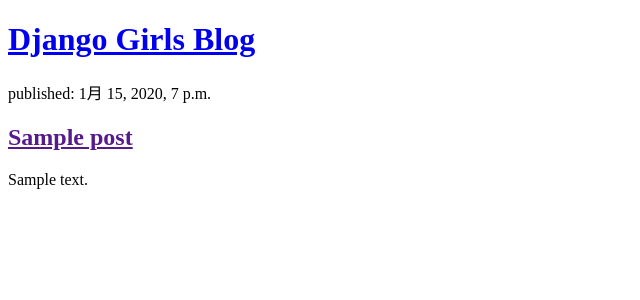
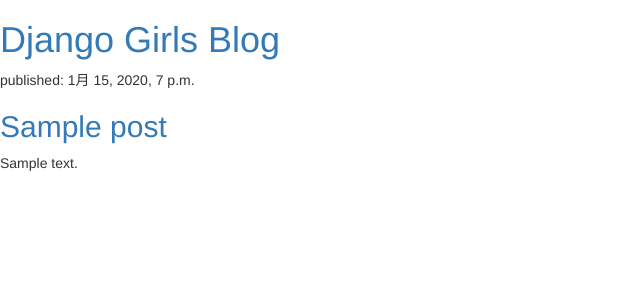
Before and after one commit to y-metz/Django-test, a Django app: page / in a window 1280 px wide. Shown: the top 300 px of the page, without its empty margins (0-640 px from the left). Run offline with Django 3.2, Linux system fonts and the light colour scheme; tables that the repository leaves empty hold one stand-in row (values such as "Sample post"); some libraries are stand-ins or nearby versions.

Commit message:
Add static folder

```diff
--- /dev/null
+++ b/blog/static/css/blog.css
@@ -0,0 +1,3 @@
+h1 a, h2 a {
+    color: blue;
+}
--- a/blog/templates/blog/post_list.html
+++ b/blog/templates/blog/post_list.html
@@ -4,6 +4,15 @@
 <html>
   <head>
     <title>test blog</title>
+    <link
+      rel="stylesheet"
+      href="//maxcdn.bootstrapcdn.com/bootstrap/3.2.0/css/bootstrap.min.css"
+    />
+    <link
+      rel="stylesheet"
+      href="//maxcdn.bootstrapcdn.com/bootstrap/3.2.0/css/bootstrap-theme.min.css"
+    />
+    <link rel="stylesheet" href="{% static 'css/blog.css'}">
   </head>
   <body>
     <div>
@@ -11,11 +20,11 @@
     </div>
 
     {% for post in posts %}
-      <div>
-        <p>published: {{  post.published_date }}</p>
-        <h2><a href="">{{ post.title  }}</a></h2>
-        <p>{{ post.text|linebreaksbr  }}</p>
-      </div>
+    <div>
+      <p>published: {{ post.published_date }}</p>
+      <h2><a href="">{{ post.title }}</a></h2>
+      <p>{{ post.text|linebreaksbr }}</p>
+    </div>
     {% endfor %}
   </body>
 </html>
```
